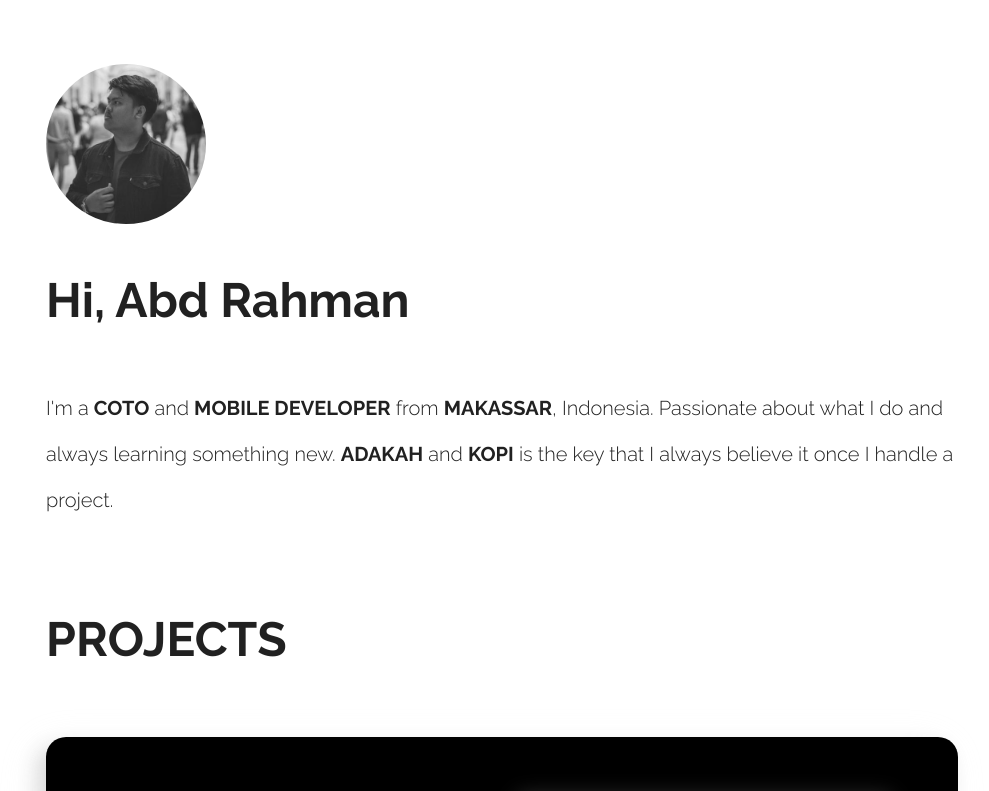
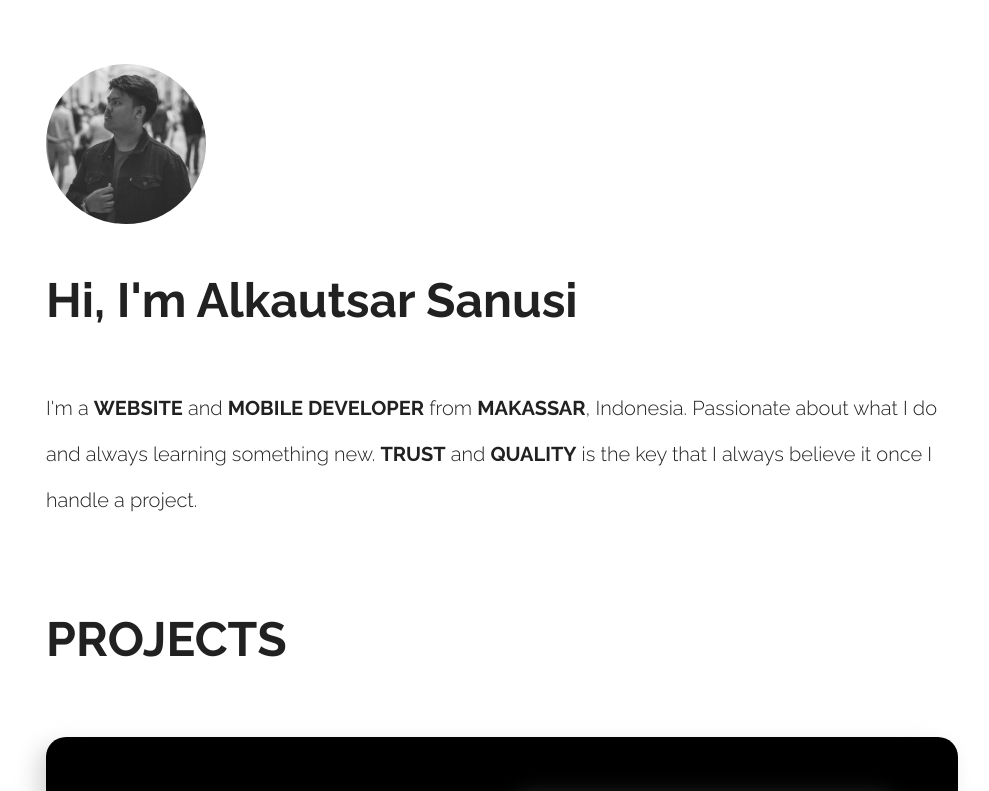
Before and after one commit to Makassar-Developer-Society/belajar-react-resume, a React (Create React App) app: page / in a window 1280 px wide. Shown: the top 791 px of the page, without its empty margins (138-1127 px from the left). Built offline with nearby package versions, Linux system fonts and the light colour scheme.

Commit message:
fix: header

```diff
--- a/src/components/Header.jsx
+++ b/src/components/Header.jsx
@@ -35,11 +35,11 @@ export default function Header() {
                     <Avatar alt="Remy Sharp" src={require("../assets/img/me.jpeg")} className={classes.large} />
                 </div>
                 <Typography variant="h3" align="left" className={classes.title} gutterBottom>
-                    Hi, Abd Rahman
+                    Hi, I'm Alkautsar Sanusi
                 </Typography>
                 <Typography variant="h6" align="left" className={classes.description}>
-                    I'm a <b>COTO</b> and <b>MOBILE DEVELOPER</b> from <b>MAKASSAR</b>, Indonesia.
-                    Passionate about what I do and always learning something new. <b>ADAKAH</b> and <b>KOPI</b> is the key that I always believe it once I handle a project.
+                    I'm a <b>WEBSITE</b> and <b>MOBILE DEVELOPER</b> from <b>MAKASSAR</b>, Indonesia.
+                    Passionate about what I do and always learning something new. <b>TRUST</b> and <b>QUALITY</b> is the key that I always believe it once I handle a project.
                 </Typography>
             </Container>
         </div>
```
